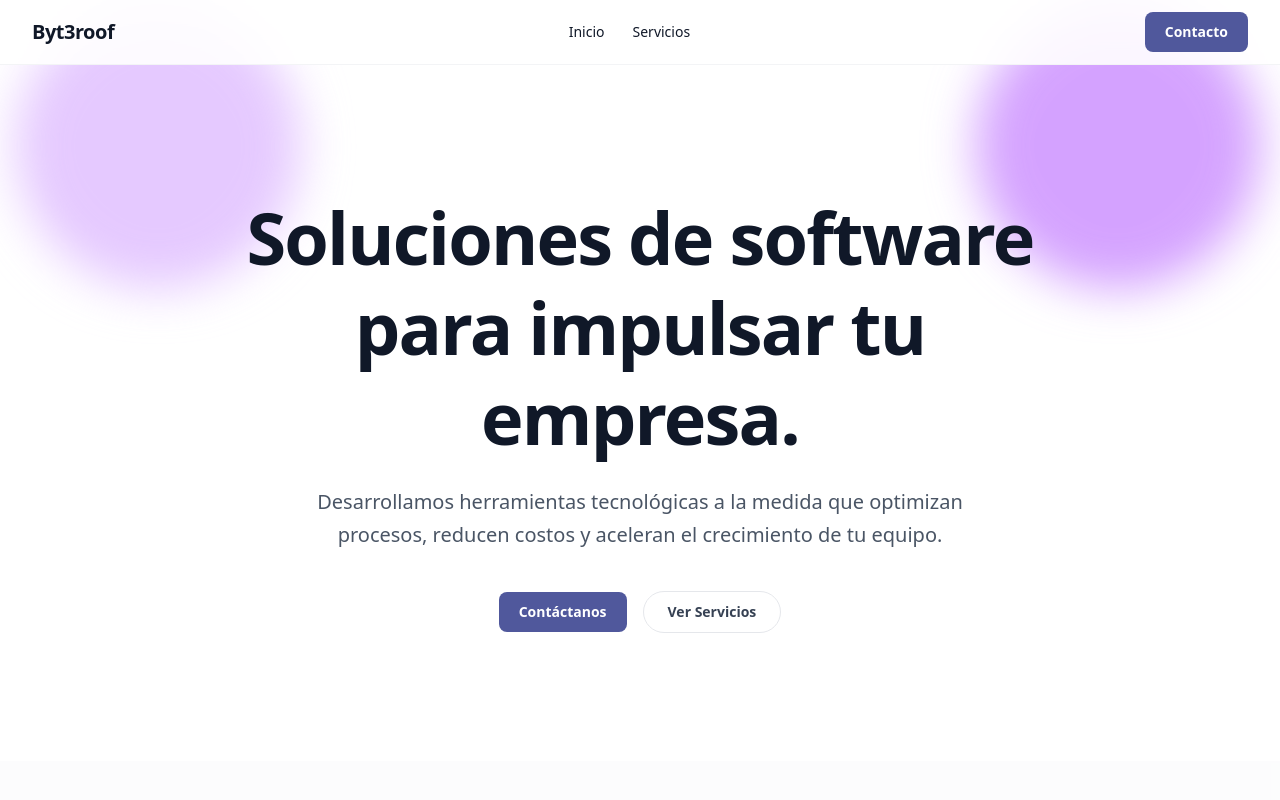
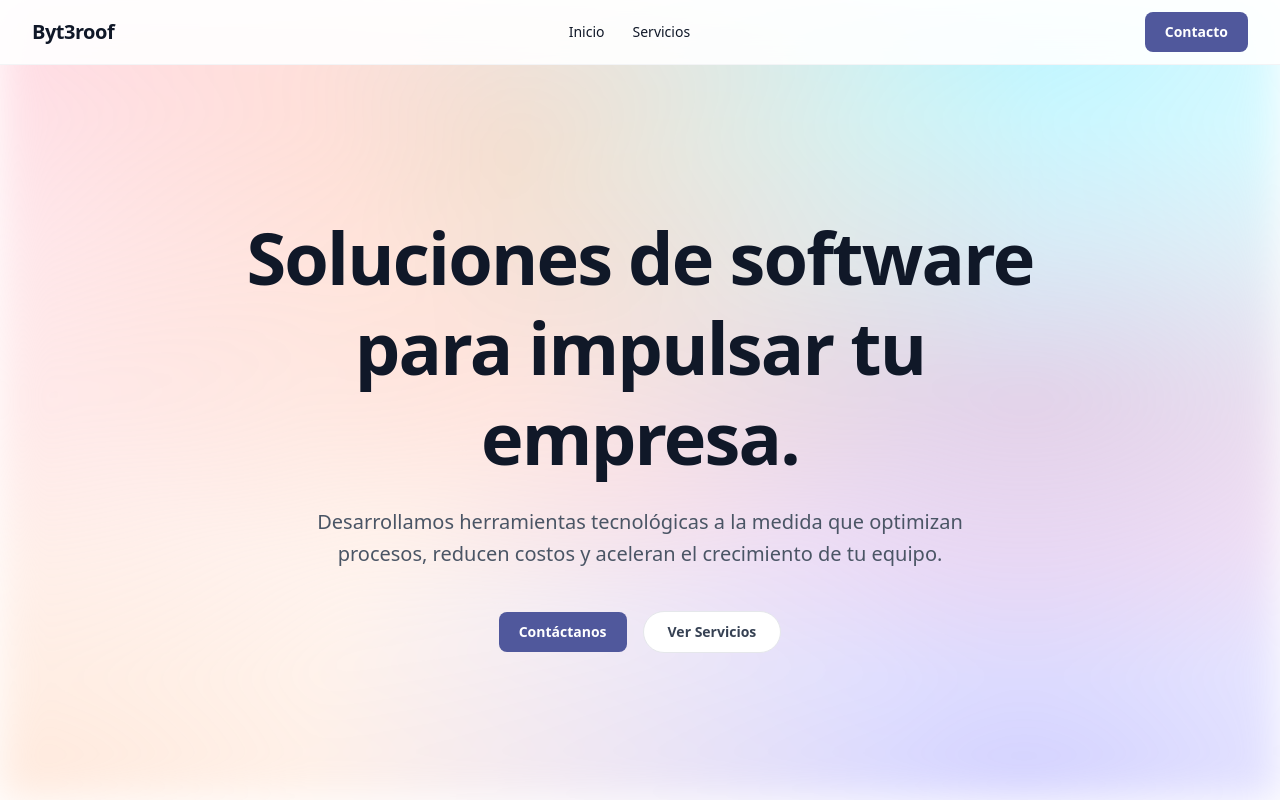
Before and after one commit to byt3roof/webpage, a React (Vite) app: page / in a window 1280 px wide. Shown: the top 800 px of the page. Built offline with nearby package versions, Linux system fonts and the light colour scheme.

Commit message:
[IMP] mesh gradient bg in home hero section

```diff
--- a/src/components/Hero.jsx
+++ b/src/components/Hero.jsx
@@ -1,20 +1,19 @@
-import content from '../../content.json';
-import { PrimaryButton } from './PrimaryButton';
-import { SecondaryButton } from './SecondaryButton';
+import content from "../../content.json";
+import { PrimaryButton } from "./PrimaryButton";
+import { SecondaryButton } from "./SecondaryButton";
 
 export const Hero = () => {
   const { hero } = content;
 
   return (
-        <section className="relative w-full overflow-hidden bg-[radial-gradient(ellipse_at_top,_var(--tw-gradient-stops))] from-primary/10 via-white to-white pt-32 pb-20 lg:pt-48 lg:pb-32">
+    <section className="relative w-full overflow-hidden bg-white pt-32 pb-20 lg:pt-48 lg:pb-32 min-h-screen flex items-center">
       {/* Decorative background elements */}
-            <div className="absolute top-0 left-1/2 -translate-x-1/2 w-full h-full max-w-7xl pointer-events-none">
-                <div className="absolute top-0 left-4 w-72 h-72 bg-purple-300 rounded-full mix-blend-multiply filter blur-xl opacity-70 animate-blob"></div>
-                <div className="absolute top-0 right-4 w-72 h-72 bg-purple-400 rounded-full mix-blend-multiply filter blur-xl opacity-70 animate-blob animation-delay-2000"></div>
+      <div className="absolute top-0 left-0 w-full h-full pointer-events-none">
+        <div className="mesh-gradient"></div>
+        <div className="noise-texture"></div>
       </div>
 
-            <div className="max-w-7xl mx-auto px-4 sm:px-6 lg:px-8 relative z-10 text-center">
-
+      <div className="max-w-7xl mx-auto px-4 sm:px-6 lg:px-8 relative z-1 text-center">
         <h1 className="text-5xl md:text-7xl font-bold tracking-tight text-gray-900 mb-6 max-w-4xl mx-auto leading-tight">
           {hero.title}
         </h1>
@@ -26,14 +25,12 @@ export const Hero = () => {
         <div className="flex flex-col sm:flex-row items-center justify-center gap-4">
           <PrimaryButton
             text={hero.ctaPrimary}
-                        onClick={() => window.open(content.contactInfo.whatsapp, '_blank')}
+            onClick={() => window.open(content.contactInfo.whatsapp, "_blank")}
           />
 
           <SecondaryButton text={hero.ctaSecondary} />
         </div>
-
       </div>
-
     </section>
-    )
-}
+  );
+};
```
Lines whose indentation alone changed are shown as unchanged.
